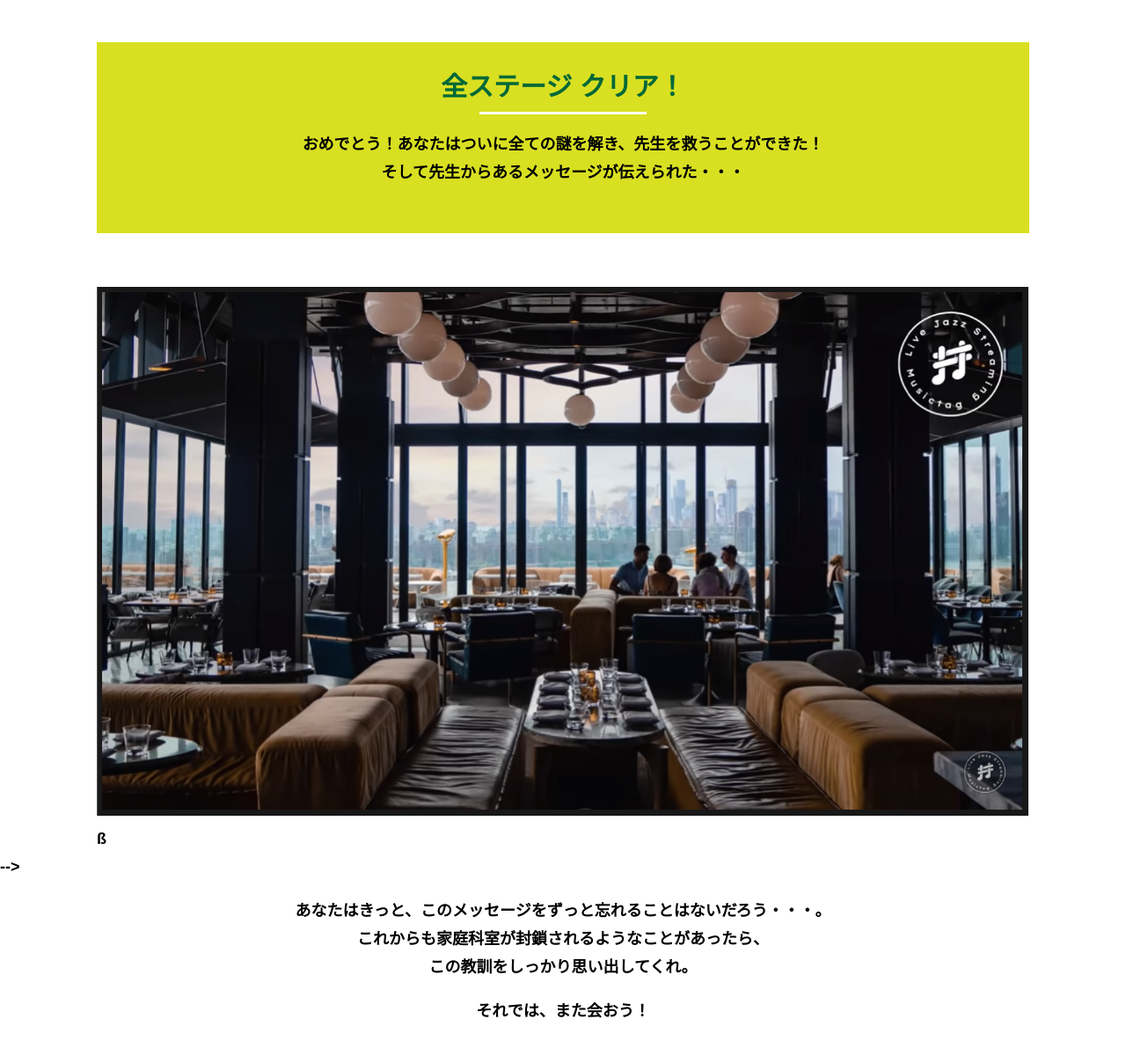
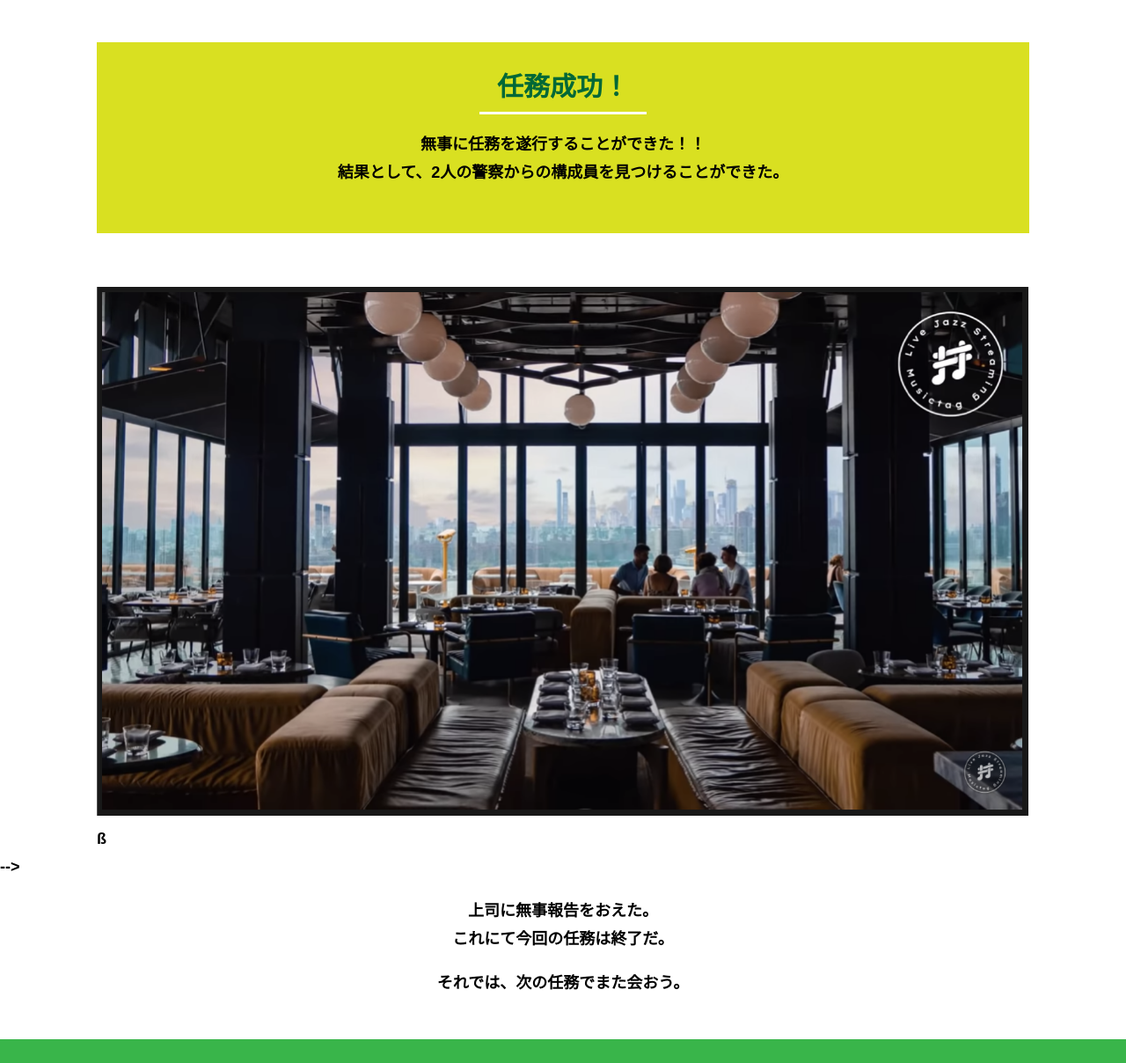
Before and after one commit to Sofia-Ami/alfa-online-muto, a plain HTML site: page final.html in a window 1280 px wide. Shown: the part 1022-2230 px from the top of the page at 88% size. Drawn offline with Linux system fonts and the light colour scheme.

Commit message:
Update final.html

```diff
--- a/final.html
+++ b/final.html
@@ -22,9 +22,9 @@
     <section class="section">
       <div class="container">
         <div class="box bg-color--subcolor">
-          <h2 class="section-title--border">全ステージ クリア！</h2>
-          <p class="text-center">おめでとう！あなたはついに全ての謎を解き、先生を救うことができた！<br>
-            そして先生からあるメッセージが伝えられた・・・</p>
+          <h2 class="section-title--border">任務成功！</h2>
+          <p class="text-center">無事に任務を遂行することができた！！<br>
+            結果として、2人の警察からの構成員を見つけることができた。</p>
         </div>
       </div>
     </section>
@@ -44,10 +44,9 @@ Youtube貼り付けここまで-->
           ß
       </div>
          -->
-        <p class="text-center">あなたはきっと、このメッセージをずっと忘れることはないだろう・・・。<br>
-          これからも家庭科室が封鎖されるようなことがあったら、<br>
-          この教訓をしっかり思い出してくれ。</p>
-        <p class="text-center">それでは、また会おう！</p>
+        <p class="text-center">上司に無事報告をおえた。<br>
+           これにて今回の任務は終了だ。</p>
+        <p class="text-center">それでは、次の任務でまた会おう。</p>
       </div>
     </section>
     <section class="section bg-color--keycolor">
```
